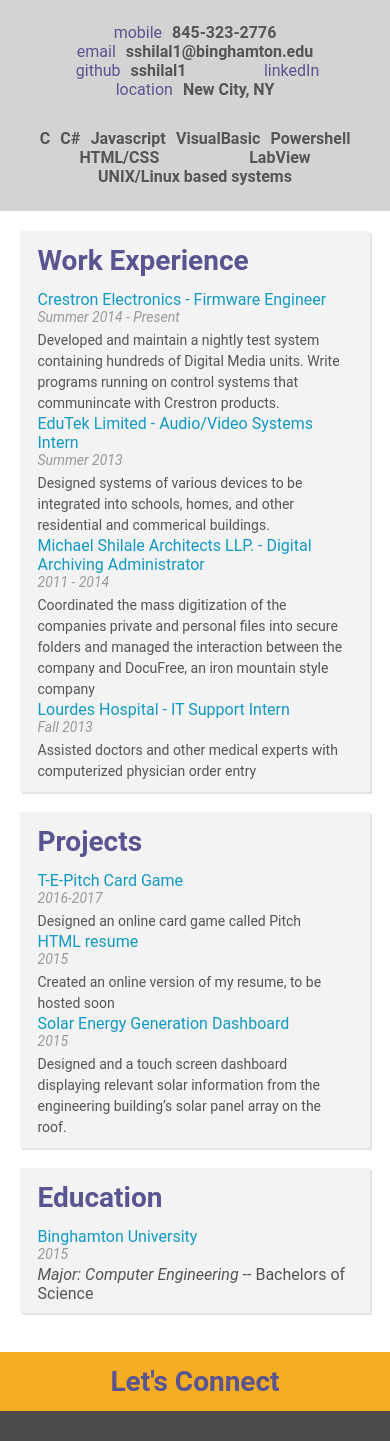
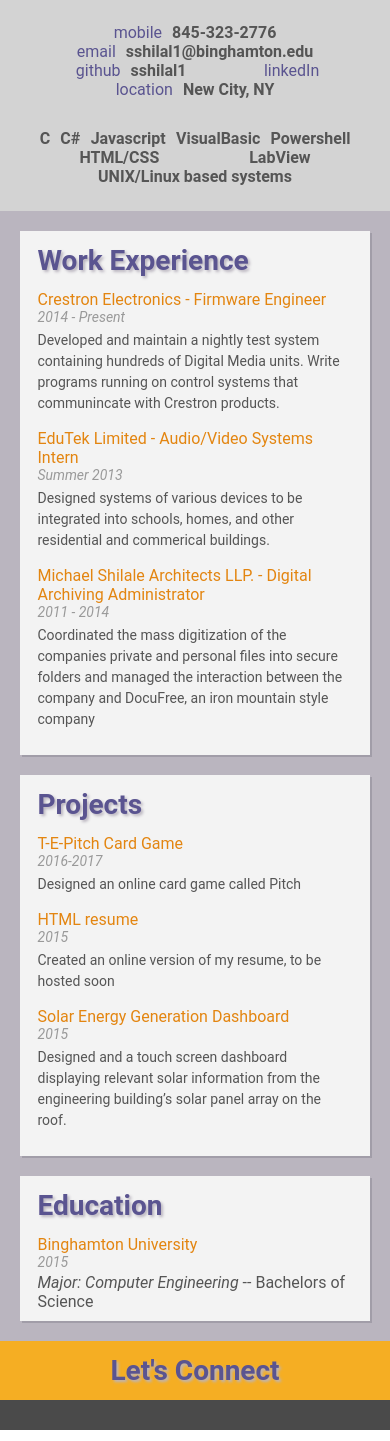
Before and after one commit to sshilal1/onlineResume, a plain HTML site: page index.html in a window 390 px wide. Shown: the part 116-1557 px from the top of the page. Drawn offline with Linux system fonts and the light colour scheme; some packages are replaced by stand-ins of ours.

Commit message:
changed design for purple/orange

```diff
--- a/css/style.css
+++ b/css/style.css
@@ -15,9 +15,13 @@
 	color: #555;
 }
 
+#main {
+	background-color: #bab5bf;
+}
+
 .content-box {
 	margin: 20px;
-	box-shadow: #e4e4e4 2px 2px;
+	box-shadow: #a19da8 2px 2px;
 }
 
 .clear-fix {
@@ -42,7 +46,7 @@
   font-size: 28px;
   color: #5a5490;
   line-height: 29px;
-  padding: 10px;
+	text-shadow: #bab5bf 2px 2px 3px;
 }
 
 h3 {
@@ -88,10 +92,11 @@
 p {
   font-size: 14px;
   line-height: 21px;
+	padding-bottom: 15px;
 }
 
 a {
-  color: #1199c3;
+  color: #e38510;
   text-decoration: none;
   display: block;
 }
@@ -177,12 +182,6 @@
 
 /* Media queries to handle various device widths */
 
-@media only screen and (max-width: 1024px) {
-  #lets-connect {
-    margin-top: 5%;
-  }
-}
-
 @media only screen and (max-width:900px) {
   .biopic {
     width: 175px;
@@ -190,9 +189,6 @@
 }
 
 @media only screen and (max-width: 750px) {
-  #lets-connect {
-    margin-top: 10%;
-  }
   .biopic {
     width: 150px;
   }
@@ -201,18 +197,6 @@
   }
 }
 
-#map {
-  display: block;
-  height: 100%;
-  margin: 0 5%;
-}
-
-#mapDiv {
-  height: 400px;
-  width: 100%;
-  padding-bottom: 5%;
-}
-
 @media only screen and (min-width: 750px) {
   #skills-h3,
   .biopic {
--- a/js/resumeBuilder.js
+++ b/js/resumeBuilder.js
@@ -44,8 +44,9 @@
 			"employer": "Crestron Electronics",
 			"title": "Firmware Engineer",
 			"location": "Rockleigh, NJ",
-			"dates": "Summer 2014 - Present",
-			"description": "Developed and maintain a nightly test system containing hundreds of Digital Media units. Write programs running on control systems that communincate with Crestron products."
+			"dates": "2014 - Present",
+			"description": "Developed and maintain a nightly test system containing hundreds of Digital Media units. Write programs running on control systems that communincate with Crestron products.",
+			"images": "img.jpg"
 		},
 		{
 			"employer": "EduTek Limited",
@@ -59,14 +60,7 @@
 			"title": "Digital Archiving Administrator",
 			"dates": "2011 - 2014",
 			"description": "Coordinated the mass digitization of the companies private and personal files into secure folders and managed the interaction between the company and DocuFree, an iron mountain style company"
-		},
-		{
-			"employer": "Lourdes Hospital",
-			"title": "IT Support Intern",
-			"dates": "Fall 2013",
-			"description": "Assisted doctors and other medical experts with computerized physician order entry"
-		}
-	]
+		}]
 }
 
 var projects = {
```
